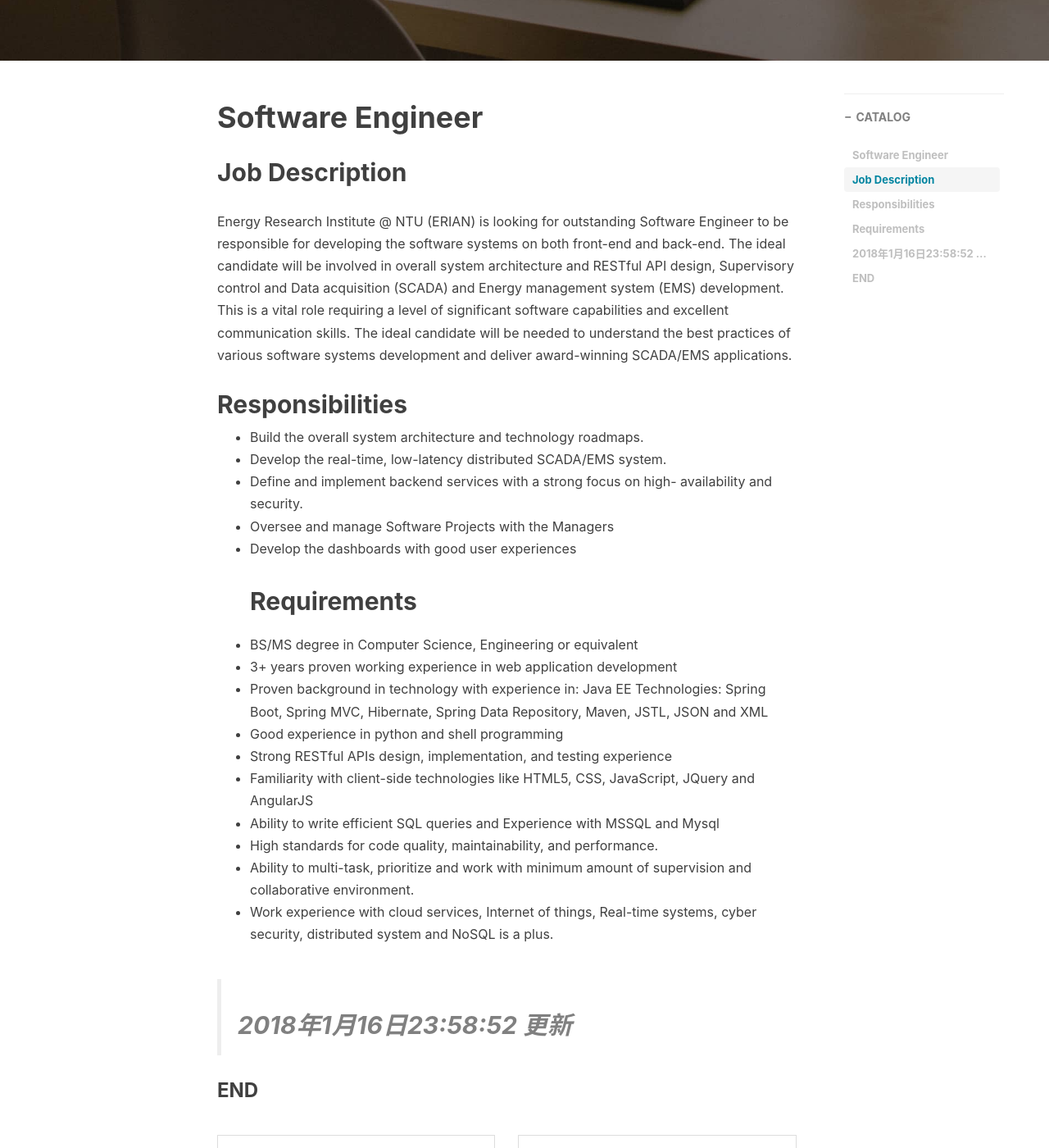
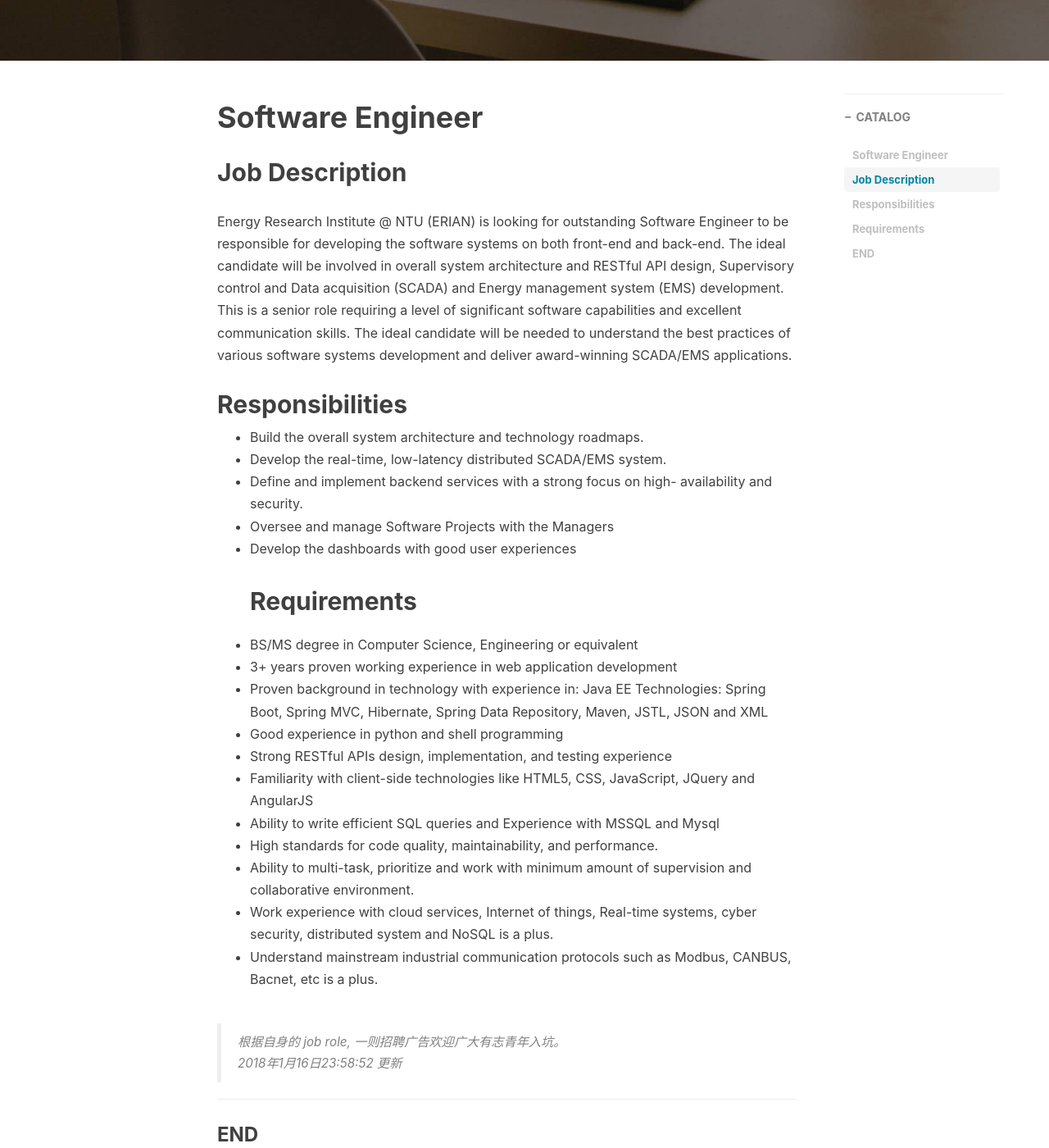
Before and after one commit to freerambo/freerambo.github.io, a Jekyll site: the page built from _posts/2018-01-16-Job-Description-of-Software-Engineer.markdown, in a window 1280 px wide and 1400 px high, scrolled down 509 px. Shown: the whole window at 82% size. Built offline with Jekyll 4.4.1, drawn with Linux system fonts in a browser that asks for light colours; nearby versions of some CDN libraries; comment, search, counter and statistics services are not loaded.

Commit message:
update a job description of software engineer

```diff
--- a/_posts/2018-01-16-Job-Description-of-Software-Engineer.markdown
+++ b/_posts/2018-01-16-Job-Description-of-Software-Engineer.markdown
@@ -17,7 +17,7 @@
 
 
 ## Job Description
-Energy Research Institute @ NTU (ERIAN) is looking for outstanding Software Engineer to be responsible for developing the software systems on both front-end and back-end. The ideal candidate will be involved in overall system architecture and RESTful API design, Supervisory control and Data acquisition (SCADA) and Energy management system (EMS) development. This is a vital role requiring a level of significant software capabilities and excellent communication skills. The ideal candidate will be needed to understand the best practices of various software systems development and deliver award-winning SCADA/EMS applications.
+Energy Research Institute @ NTU (ERIAN) is looking for outstanding Software Engineer to be responsible for developing the software systems on both front-end and back-end. The ideal candidate will be involved in overall system architecture and RESTful API design, Supervisory control and Data acquisition (SCADA) and Energy management system (EMS) development. This is a senior role requiring a level of significant software capabilities and excellent communication skills. The ideal candidate will be needed to understand the best practices of various software systems development and deliver award-winning SCADA/EMS applications.
 
 ## Responsibilities
 *	Build the overall system architecture and technology roadmaps.
@@ -36,9 +36,12 @@
 *	High standards for code quality, maintainability, and performance.
 *	Ability to multi-task, prioritize and work with minimum amount of supervision and collaborative environment.
 *	Work experience with cloud services, Internet of things, Real-time systems, cyber security, distributed system and NoSQL is a plus.
+*	Understand mainstream industrial communication protocols such as Modbus, CANBUS, Bacnet, etc is a plus.
 
 
+> 根据自身的 job role, 一则招聘广告欢迎广大有志青年入坑。
 > 2018年1月16日23:58:52 更新
+
 ---
 
 ### END
```
